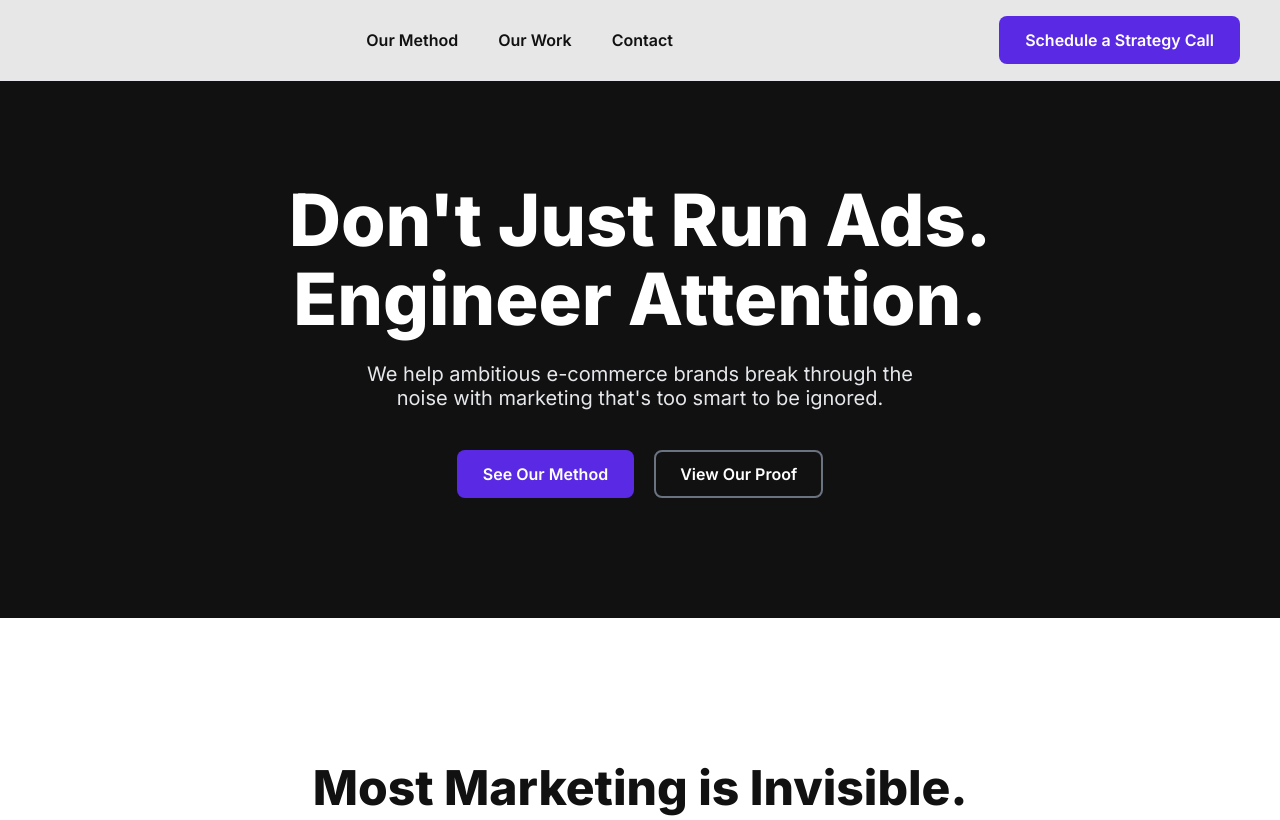
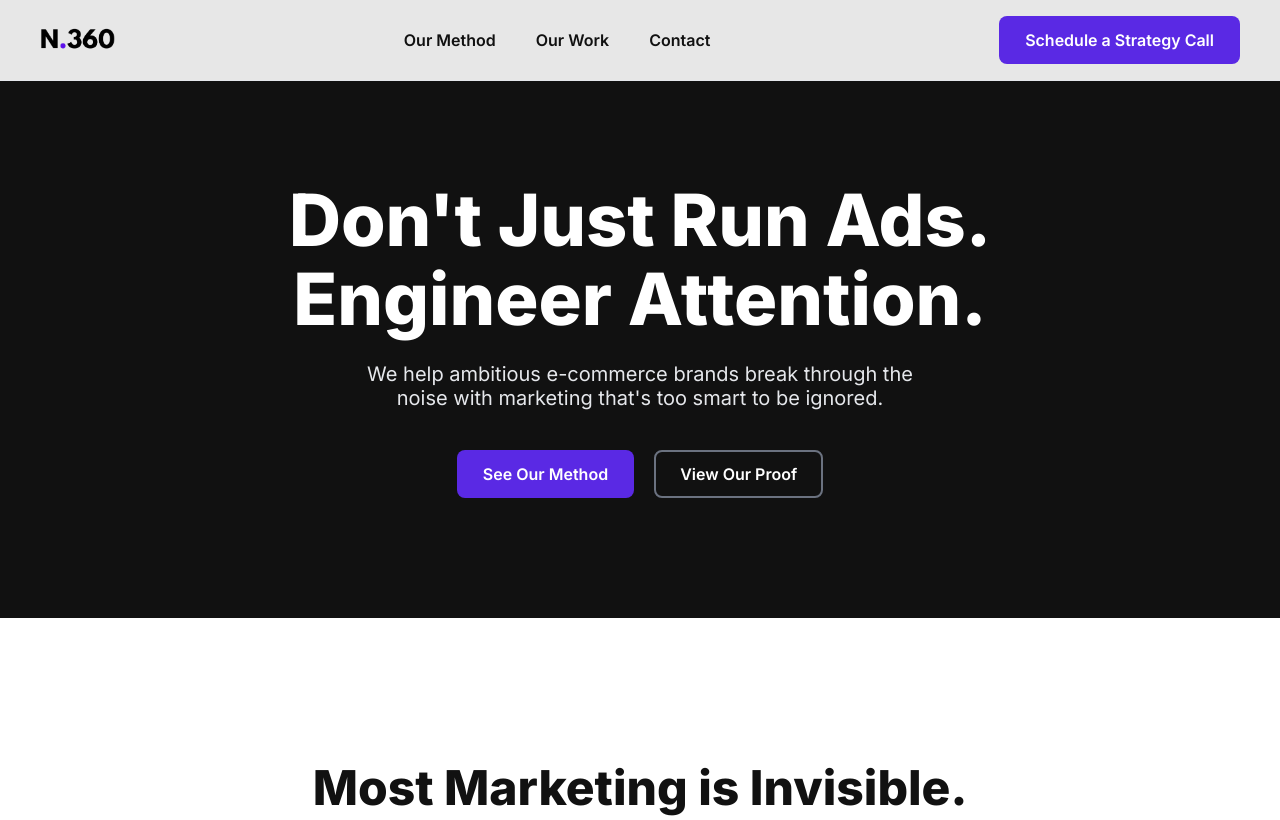
Before and after one commit to omrozh/n.360-main, a plain HTML site: page index.html in a window 1280 px wide. Shown: the top 820 px of the page. Drawn offline with Linux system fonts and the light colour scheme; the site is published under a folder, as on GitHub Pages, so addresses that start at the root find nothing.

Commit message:
Update index.html

```diff
--- a/index.html
+++ b/index.html
@@ -308,7 +308,7 @@
     <!-- Navigation Bar -->
     <nav class="navbar">
         <div class="nav-content">
-            <a href="#" class="nav-logo"><img src="/logo.png" style="width: 75px; margin-top: 5px;" alt=""></a>
+            <a href="#" class="nav-logo"><img src="logo.png" style="width: 75px; margin-top: 5px;" alt=""></a>
             <div class="nav-links">
                 <a href="#method">Our Method</a>
                 <a href="#proof">Our Work</a>
```
